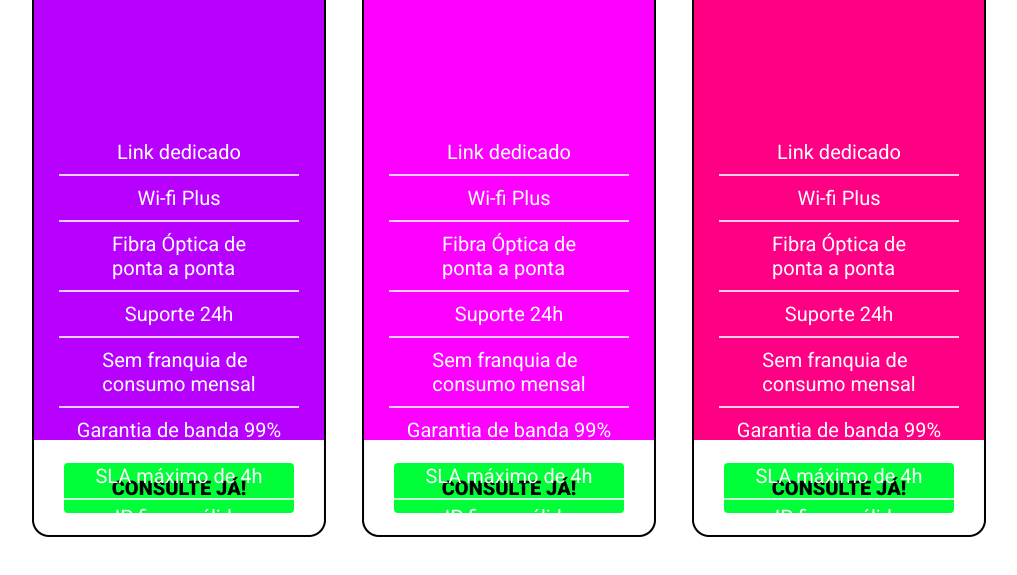
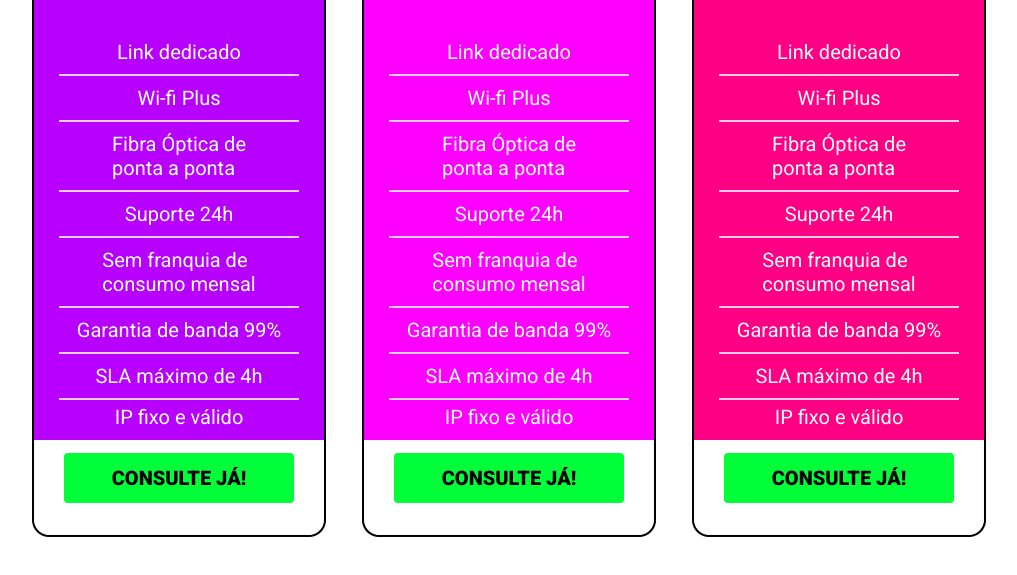
Before and after one commit to beatrizcdsmartins/slider-desktop, a plain HTML site: page index.html in a window 1280 px wide. Both pictures are taken after a click on the button "EMPRESARIAL". Shown: the part 119-694 px from the top of the page, without its empty margins (131-1148 px from the left). Drawn offline with nearby package versions, Linux system fonts and the light colour scheme.

Commit message:
fix_companies_cards

```diff
--- a/index.html
+++ b/index.html
@@ -1,4 +1,12 @@
 <!DOCTYPE html>
+<html lang="en">
+<head>
+    <meta charset="UTF-8">
+    <meta name="viewport" content="width=device-width, initial-scale=1.0">
+    <title>Document</title>
+</head>
+<body>
+    <!DOCTYPE html>
 <html lang="en">
 
 <head>
@@ -264,6 +272,7 @@
             flex-direction: column;
             justify-content: center;
             align-items: center;
+
         }
 
         .parg-card{
@@ -272,7 +281,7 @@
             flex-direction: column;
             justify-content: space-around !important;
             position: relative;
-            /* bottom: 25px; */
+
 
 
         }
@@ -306,6 +315,22 @@
         }
 
 
+        .empresa .container-intern-card button{
+            color: black;
+            background-color: #00FF38;
+            border: none;
+            border-radius: 4px;
+            width: 230px;
+            height: 50px;
+            font-weight:900 ;
+            font-size: 20px;
+            position: relative;
+    top: 90px;
+
+
+
+        }
+
         .container-intern-card button{
             color: black;
             background-color: #00FF38;
@@ -315,9 +340,6 @@
             height: 50px;
             font-weight:900 ;
             font-size: 20px;
-
-
-
         }
 
         .last-div{
@@ -373,6 +395,16 @@
             display: flex;
             flex-direction: column;
             gap: 80px;
+
+        }
+
+        .empresa .container-intern-card{
+            position: relative;
+    top: -100px;
+        }
+
+        .container-intern-card .button{
+            margin-bottom: -150px;
         }
 
 
@@ -425,3 +457,5 @@
 </body>
 
 </html>
+</body>
+</html>
```
